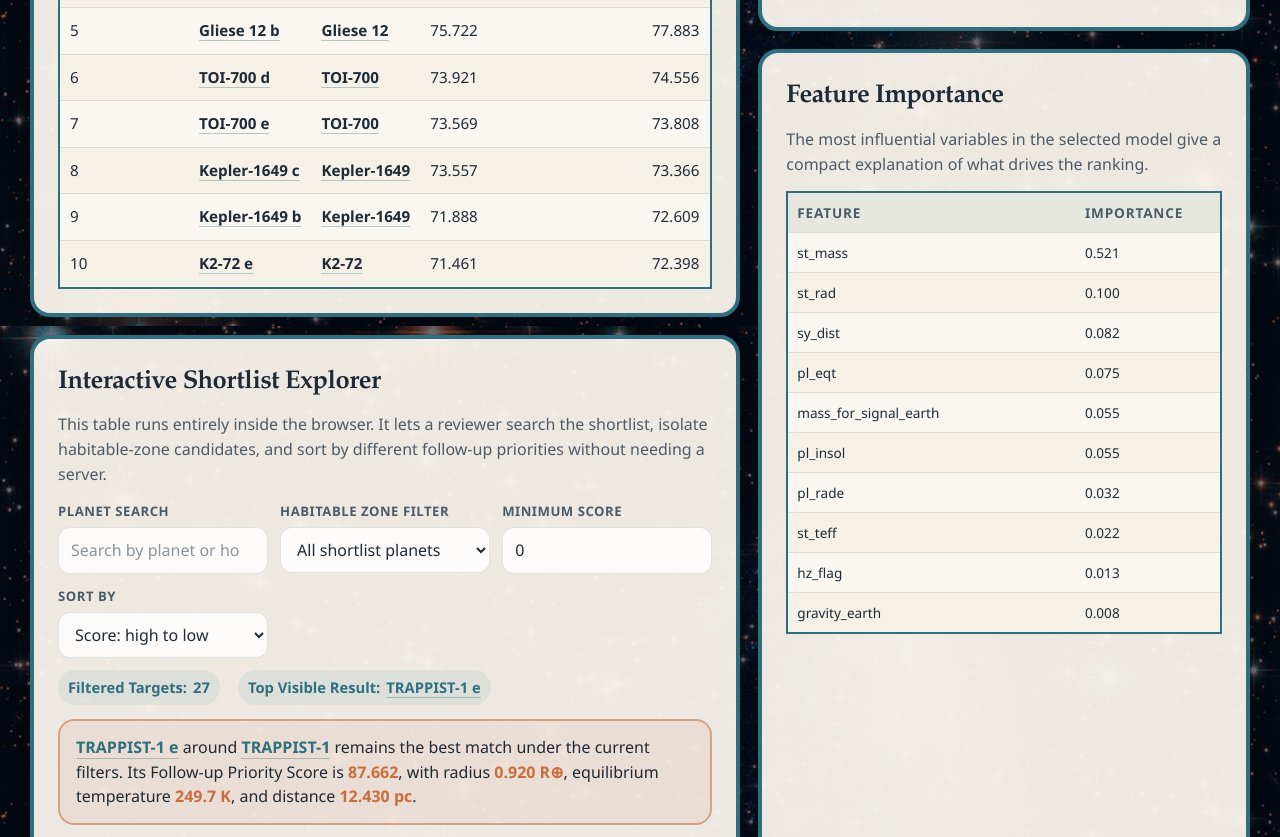
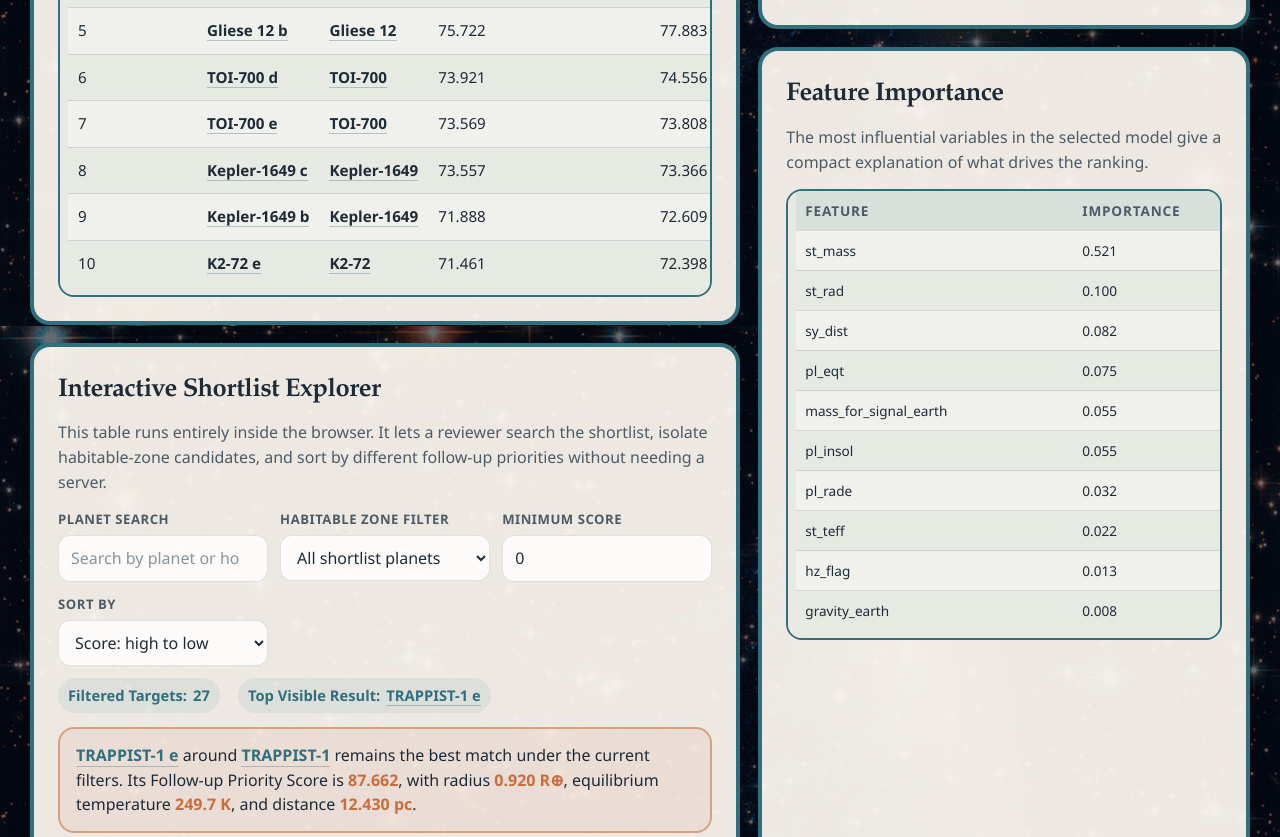
Before and after one commit to LucasL1230/exoplanet-dashboard, a plain HTML site: page index.html in a window 1280 px wide. Shown: the part 1274-2111 px from the top of the page. Drawn offline with Linux system fonts and the light colour scheme.

```diff
--- a/index.html
+++ b/index.html
@@ -1203,6 +1203,34 @@ border: 4px solid #2f6f7e;
 /* Warm orange border matching the target summary */
 #interactive-target-highlight {
   border: 2px solid rgba(201, 109, 61, 0.55);
+}
+
+/* Rounded leaderboard borders with room for the scrollbar */
+.table-scroll {
+  border: 2px solid var(--section-border, #2f6f7e);
+  border-radius: 16px;
+  padding: 0 8px 8px;
+  background: #e7e9e3;
+  overflow-x: auto;
+}
+
+.table-scroll .data-table {
+  border-radius: 0;
+}
+
+/* Matching scrollbar */
+.table-scroll::-webkit-scrollbar {
+  height: 12px;
+}
+
+.table-scroll::-webkit-scrollbar-track {
+  background: #e7e9e3;
+}
+
+.table-scroll::-webkit-scrollbar-thumb {
+  background: #2f6f7e;
+  border: 3px solid #e7e9e3;
+  border-radius: 999px;
 }
 
   </style>
```
